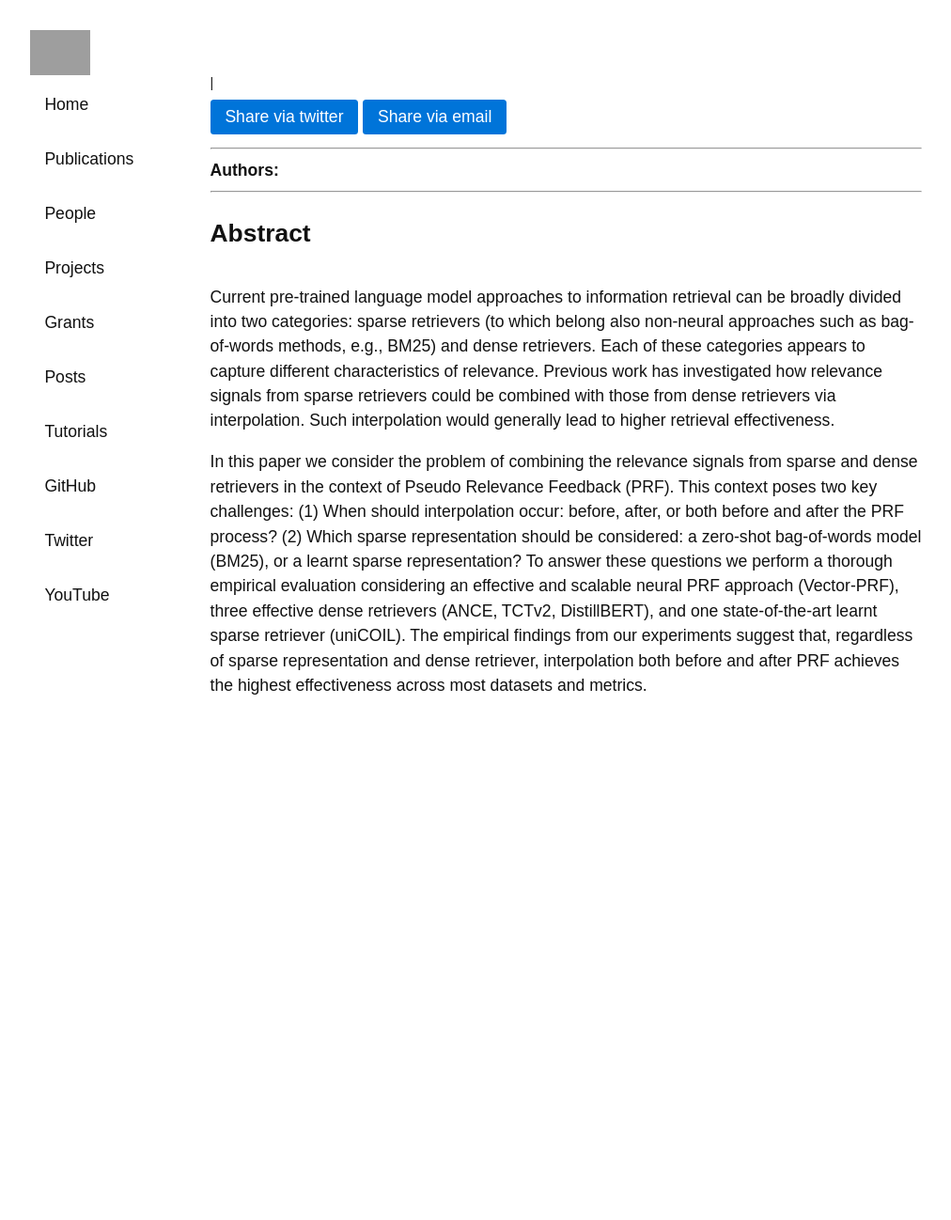
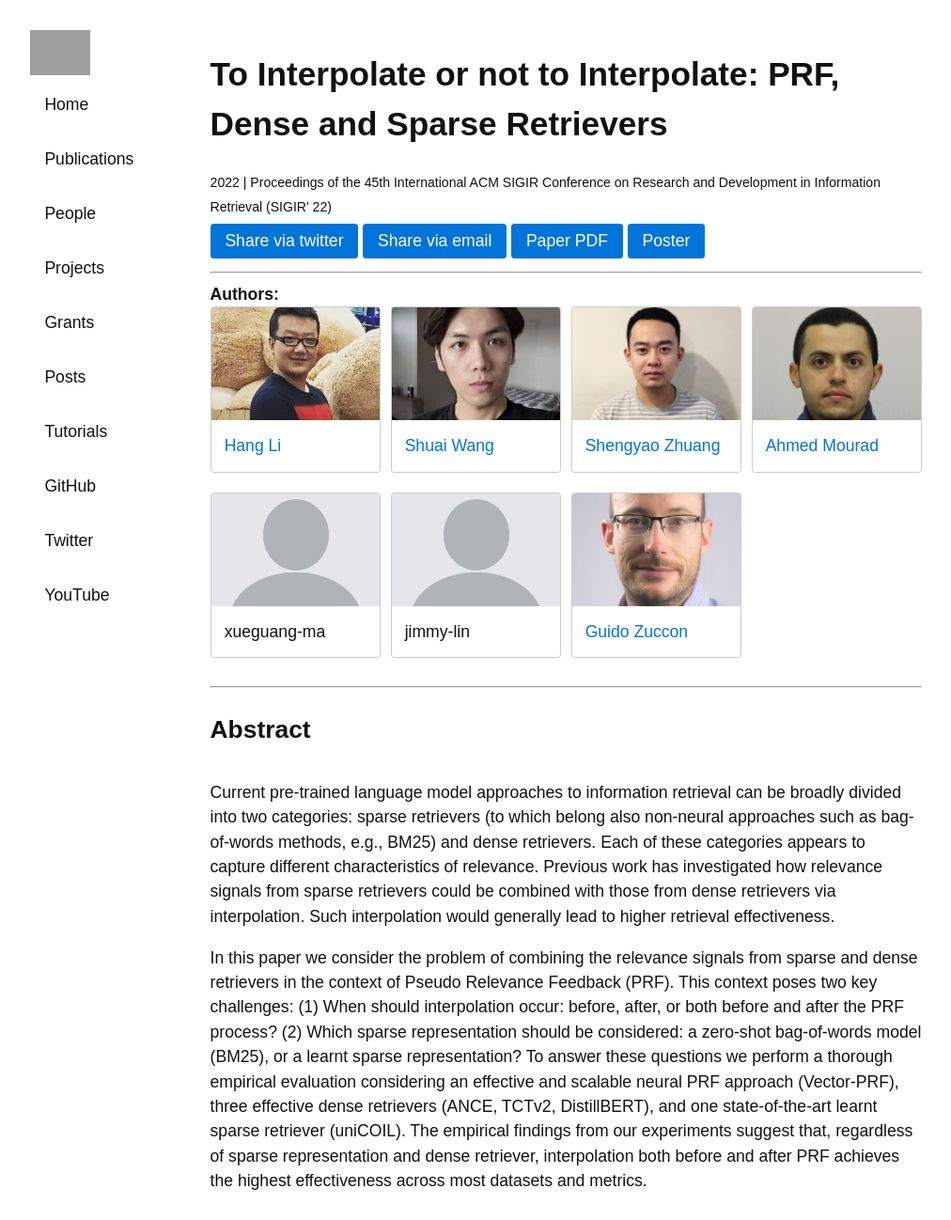
Before and after one commit to ielab/ielab.github.io, a Jekyll site: the page built from _publications/li-sigir-2022-inter.md, in a window 1280 px wide. Shown: the whole page at 94% size, without its empty margins (139-1151 px from the left). Built offline with Jekyll 4.4.1, drawn with Linux system fonts in a browser that asks for light colours; before the commit the page ends 932 px from its top, so only the background shows below that; grey boxes are pictures that could not be loaded.

Commit message:
minor update

```diff
--- a/_publications/li-sigir-2022-inter.md
+++ b/_publications/li-sigir-2022-inter.md
@@ -1,7 +1,7 @@
 ---
 redirect_from: /publications/li-sigir-2022-inter
 authors: [hang-li, shuai-wang, shengyao-zhuang, ahmed-mourad, xueguang-ma, jimmy-lin, guido-zuccon]
-title: To Interpolate or not to Interpolate: PRF, Dense and Sparse Retrievers
+title: "To Interpolate or not to Interpolate: PRF, Dense and Sparse Retrievers"
 venue: Proceedings of the 45th International ACM SIGIR Conference on Research and Development in Information Retrieval (SIGIR' 22)
 year: 2022
 links:
```
